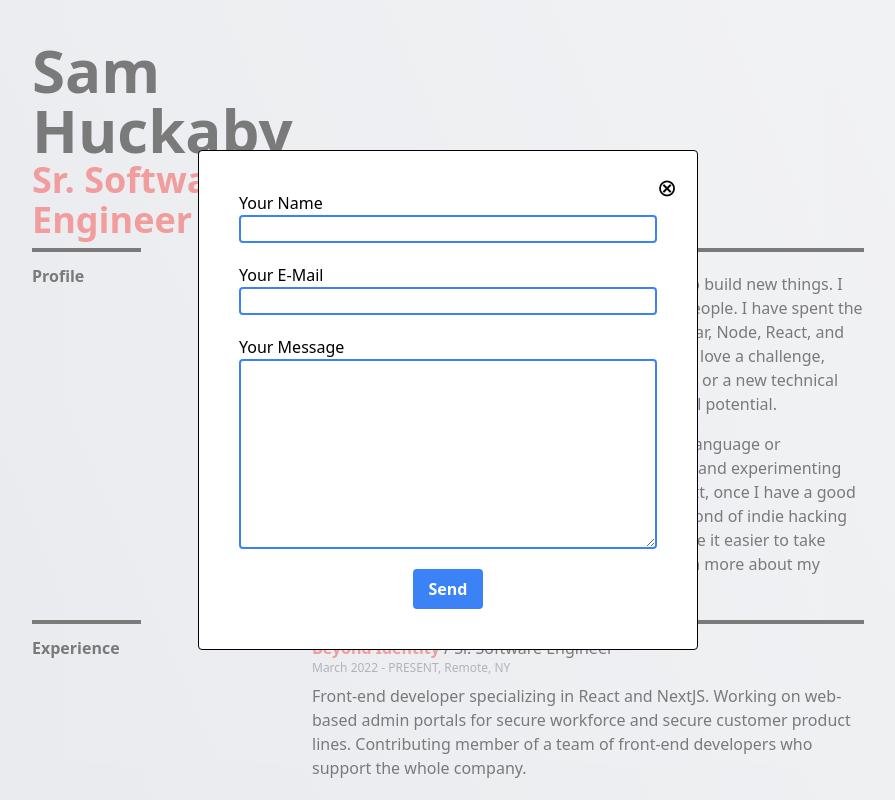
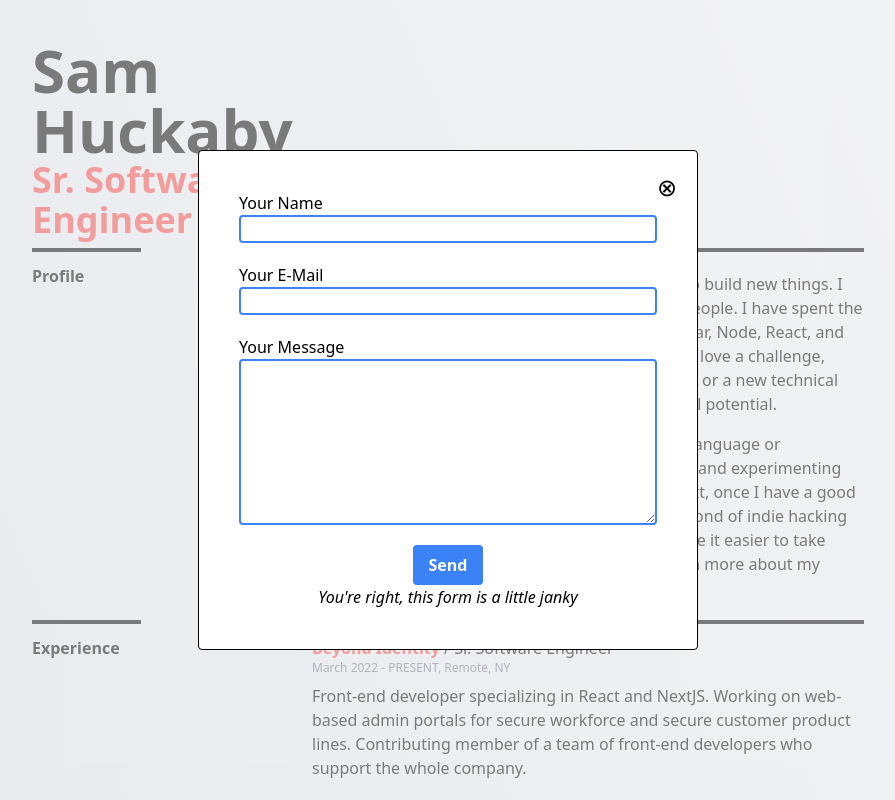
Before and after one commit to sam-huckaby/samhuckaby.com, a Next.js app: page / in a window 1280 px wide. Both pictures are taken after a click on the button "Get In Touch". Shown: the top 800 px of the page, without its empty margins (192-1087 px from the left). Built offline with nearby package versions, Linux system fonts and the light colour scheme.

Commit message:
Add some text to say the contact form is janky

```diff
--- a/components/contactButton.component.js
+++ b/components/contactButton.component.js
@@ -271,6 +271,7 @@ export default class ContactButton extends Component {
                 {this.renderEmailField()}
                 {this.renderMessageField()}
                 {this.renderSendButton()}
+                <div className='italic'>You're right, this form is a little janky</div>
             </div>
         );
     }
```
Lines whose indentation alone changed are shown as unchanged.
